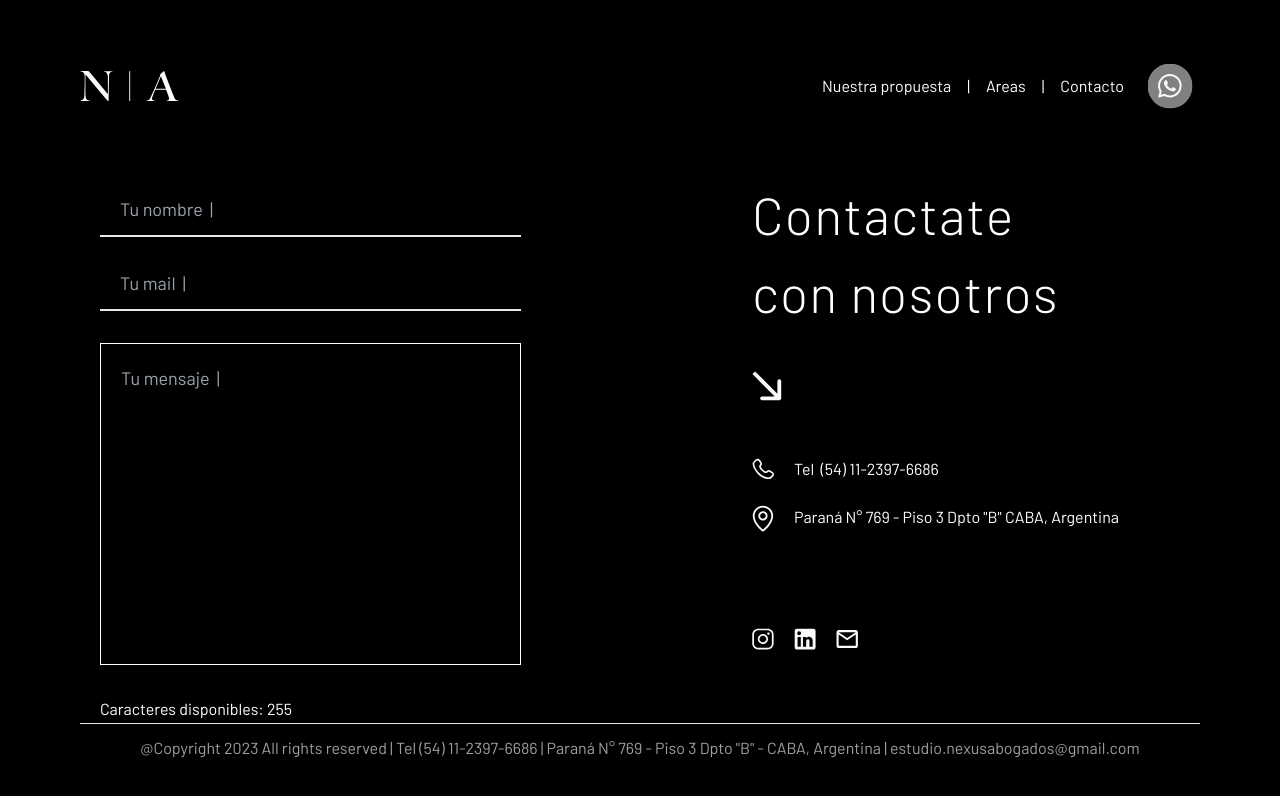
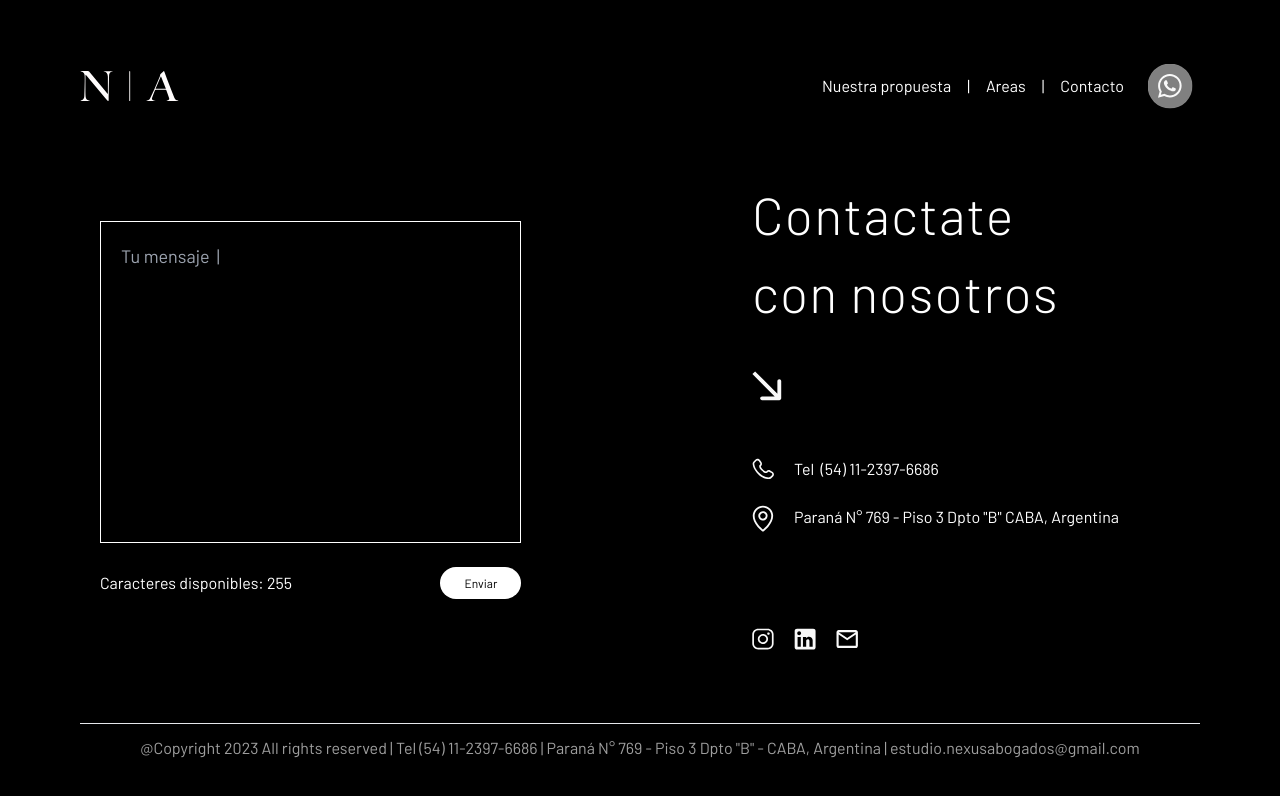
Before and after one commit to Leanz652/nexus-app, a React (Vite) app: page /contacto in a window 1280 px wide. Shown: the top 796 px of the page. Built offline with nearby package versions, Linux system fonts and the light colour scheme.

Commit message:
button + wtsp link added

```diff
--- a/src/components/Contacto.jsx
+++ b/src/components/Contacto.jsx
@@ -1,14 +1,14 @@
-import arrowLogo from '../assets/Arrow.svg';
-import mailIcon from '../assets/mailIcon.svg';
-import telefonoIcon from '../assets/telefonoIcon.svg';
-import locationIcon from '../assets/locationIcon.svg';
-import linkedinIcon from '../assets/linkedinIcon.svg';
-import instagramIcon from '../assets/instaIcon.svg';
-import { useState } from 'react';
+import arrowLogo from "../assets/Arrow.svg";
+import mailIcon from "../assets/mailIcon.svg";
+import telefonoIcon from "../assets/telefonoIcon.svg";
+import locationIcon from "../assets/locationIcon.svg";
+import linkedinIcon from "../assets/linkedinIcon.svg";
+import instagramIcon from "../assets/instaIcon.svg";
+import { useState } from "react";
 
 const Contacto = () => {
   const maxLength = 255;
-  const [text, setText] = useState('');
+  const [text, setText] = useState("");
   const charactersRemaining = maxLength - text.length;
 
   const handleTextChange = (e) => {
@@ -20,19 +20,9 @@ const Contacto = () => {
   return (
     <div className="flex h-full px-20 items-center">
       <div className="h-3/4  w-full flex items-center ">
-        <div className="w-3/5 h-3/4 px-5 pt-5 flex-col">
-          <input
-            className="block mb-8 w-2/3 px-5 pb-3 bg-transparent border-b-2 focus-visible:outline-none text-lg"
-            type="text"
-            placeholder="Tu nombre  |"
-          />
-          <input
-            className="block mb-8 w-2/3 px-5 pb-3 bg-transparent border-b-2 focus-visible:outline-none text-lg"
-            type="text"
-            placeholder="Tu mail  |"
-          />
+        <div className="w-3/5 h-3/4 px-5 pt-5 flex flex-col  justify-center ">
           <textarea
-            className="block mb-8 w-2/3 p-5 resize-none bg-transparent border border-white focus-visible:outline-none text-lg"
+            className="block mb-6 w-2/3 p-5 resize-none bg-transparent border border-white focus-visible:outline-none text-lg"
             name=""
             id=""
             cols="30"
@@ -42,12 +32,25 @@ const Contacto = () => {
             onChange={handleTextChange}
             placeholder="Tu mensaje  |"
           ></textarea>
-          <div>Caracteres disponibles: {charactersRemaining} </div>
+          <div className="flex justify-between items-center w-2/3">
+            <div>Caracteres disponibles: {charactersRemaining} </div>
+
+
+            <a href={'https://api.whatsapp.com/send?phone=5491123976686&text='+text} target="_blank" rel="noopener noreferrer">
+            <button className=" bg-white p-2 px-6 text-xs	 text-black rounded-3xl		">
+              Enviar
+            </button>
+            </a>
+          </div>
         </div>
         <div className="w-2/5 h-3/4 flex-col">
           <div className=" mb-10 ">
-            <strong className="text-[52px] block font-thin tracking-wide">Contactate </strong>
-            <strong className="text-[52px] block font-thin tracking-wide">con nosotros </strong>
+            <strong className="text-[52px] block font-thin tracking-wide">
+              Contactate{" "}
+            </strong>
+            <strong className="text-[52px] block font-thin tracking-wide">
+              con nosotros{" "}
+            </strong>
           </div>
           <div className="mb-14">
             <img src={arrowLogo} alt="arrow" height={30} width={30} />
@@ -58,10 +61,18 @@ const Contacto = () => {
           </div>
           <div className="mb-6 flex gap-5 ">
             <img src={locationIcon} alt="Ubicacion" height={22} width={22} />
-            <span>Paraná N° 769 - Piso 3 Dpto &quot;B&quot; CABA, Argentina</span>
+            <span>
+              Paraná N° 769 - Piso 3 Dpto &quot;B&quot; CABA, Argentina
+            </span>
           </div>
           <div className=" mt-24  flex gap-5 ">
-            <img src={instagramIcon} alt="arrow" height={22} width={22} />
+            <a
+              href="https://www.instagram.com/nexus.abogados?igshid=NzZlODBkYWE4Ng%3D%3D&utm_source=qr"
+              target="_blank"
+              rel="noopener noreferrer"
+            >
+              <img src={instagramIcon} alt="arrow" height={22} width={22} />
+            </a>
             <img src={linkedinIcon} alt="arrow" height={22} width={22} />
             <img src={mailIcon} alt="arrow" height={22} width={22} />
           </div>
--- a/src/components/Navbar.jsx
+++ b/src/components/Navbar.jsx
@@ -25,7 +25,10 @@ const Navbar = () => {
         <NavLink to={'/Area'}>Areas</NavLink>
         <span>|</span>
         <NavLink to={'/Contacto'}>Contacto</NavLink>
+
+        <a href="https://api.whatsapp.com/send?phone=5491123976686&text=Estoy interesado en asesoría jurídica" target="_blank" rel="noopener noreferrer">
         <img className=" scale-75 " src={WhatsappLogo} alt="Whatsapp" />
+        </a>
       </div>
       <div className="sm:hidden">
         <span onClick={openNav} className="cursor-pointer">
```
